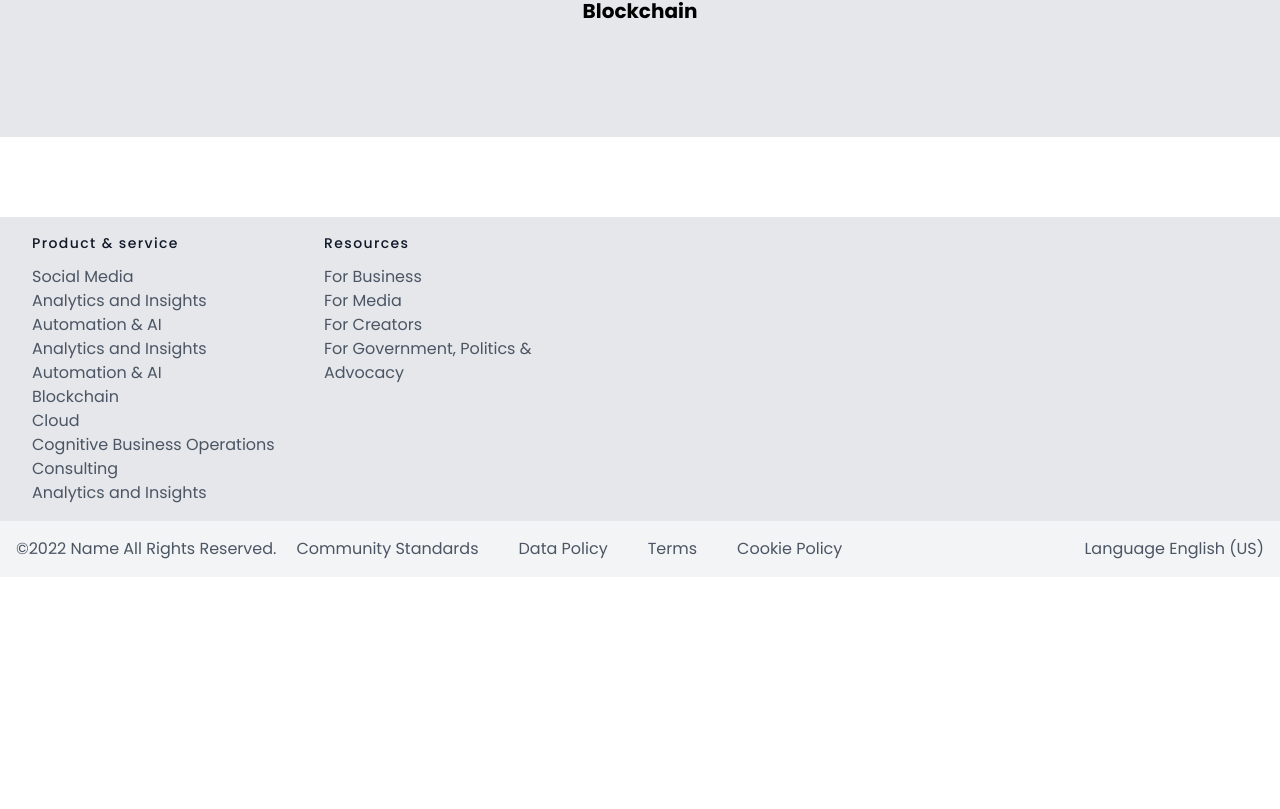
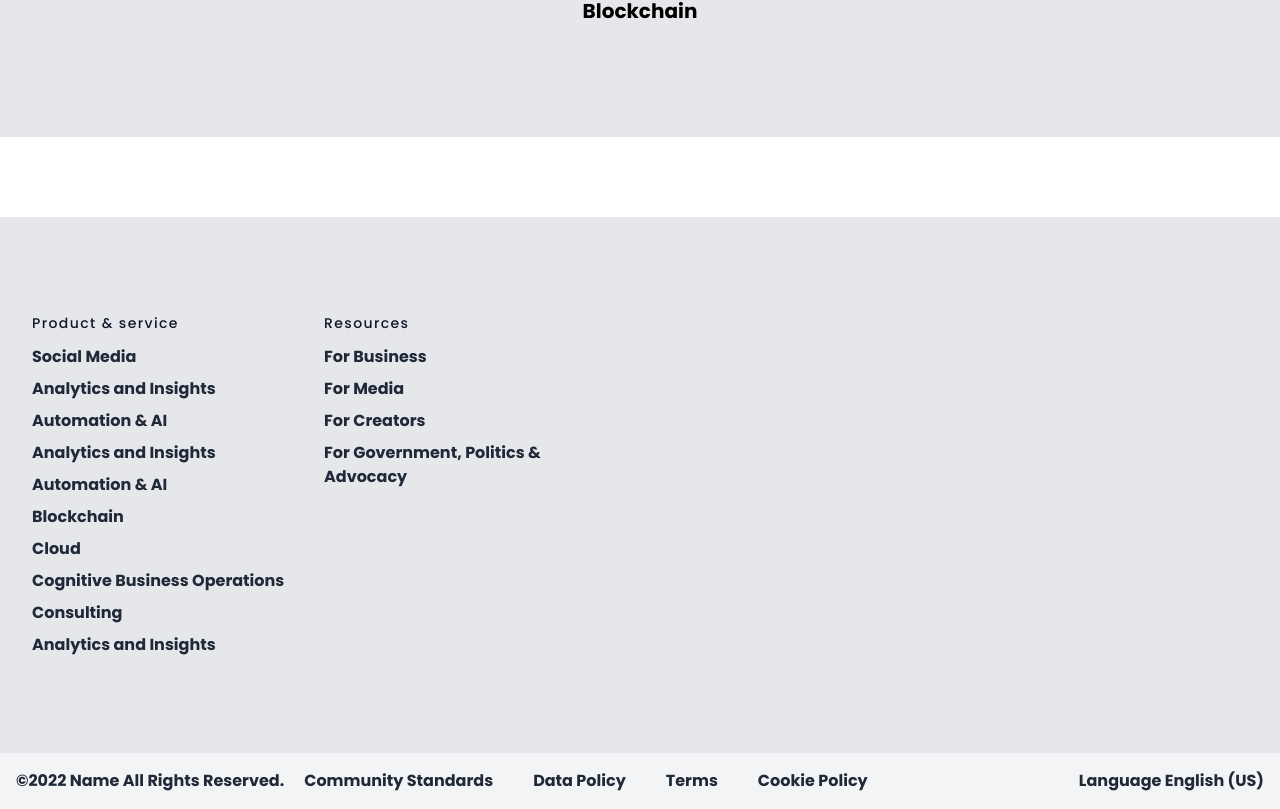
Before and after one commit to kamruz-zzaman/techxes.com, a React (Create React App) app: page / in a window 1280 px wide. Shown: the part 6637-7446 px from the top of the page. Before the commit the page ends 7214 px from the top, so only its background shows below. Built offline with nearby package versions, Linux system fonts and the light colour scheme.

Commit message:
footer design bugs fixed

```diff
--- a/src/Components/Footer/Footer.js
+++ b/src/Components/Footer/Footer.js
@@ -3,74 +3,74 @@ import React from 'react';
 const Footer = () => {
     return (
         <>
-            <footer class="text-gray-600 body-font bg-gray-200">
-                <div class="container px-5 py-24 mx-auto flex md:items-center lg:items-start md:flex-row md:flex-nowrap flex-wrap flex-col">
-                    <div class="flex-grow flex flex-wrap md:pr-20 -mb-10 md:text-left text-center order-first">
-                        <div class="lg:w-1/4 md:w-1/2 w-full px-4">
-                            <h2 class="title-font font-medium text-gray-900 tracking-widest text-sm mb-3">Product & service</h2>
-                            <nav class="list-none mb-10">
-                                <li>
-                                    <a class="text-gray-600 hover:text-gray-800">Social Media</a>
+            <footer className="text-gray-600 body-font bg-gray-200">
+                <div className="container px-5 py-24 mx-auto flex md:items-center lg:items-start md:flex-row md:flex-nowrap flex-wrap flex-col">
+                    <div className="flex-grow flex flex-wrap md:pr-20 py-20 -mb-10 md:text-left text-center order-first">
+                        <div className="lg:w-1/4 md:w-1/2 w-full px-4">
+                            <h2 className="title-font font-medium text-gray-900 tracking-widest text-sm mb-3">Product & service</h2>
+                            <nav className="list-none mb-10 font-bold">
+                                <li className='mb-2'>
+                                    <a className="text-gray-800 hover:text-gray-600">Social Media</a>
                                 </li>
-                                <li>
-                                    <a class="text-gray-600 hover:text-gray-800">Analytics and Insights</a>
+                                <li className='mb-2'>
+                                    <a className="text-gray-800 hover:text-gray-600">Analytics and Insights</a>
                                 </li>
-                                <li>
-                                    <a class="text-gray-600 hover:text-gray-800">Automation & AI</a>
+                                <li className='mb-2'>
+                                    <a className="text-gray-800 hover:text-gray-600">Automation & AI</a>
                                 </li>
-                                <li>
-                                    <a class="text-gray-600 hover:text-gray-800">Analytics and Insights</a>
+                                <li className='mb-2'>
+                                    <a className="text-gray-800 hover:text-gray-600">Analytics and Insights</a>
                                 </li>
-                                <li>
-                                    <a class="text-gray-600 hover:text-gray-800">Automation & AI</a>
+                                <li className='mb-2'>
+                                    <a className="text-gray-800 hover:text-gray-600">Automation & AI</a>
                                 </li>
-                                <li>
-                                    <a class="text-gray-600 hover:text-gray-800">Blockchain</a>
+                                <li className='mb-2'>
+                                    <a className="text-gray-800 hover:text-gray-600">Blockchain</a>
                                 </li>
-                                <li>
-                                    <a class="text-gray-600 hover:text-gray-800">Cloud</a>
+                                <li className='mb-2'>
+                                    <a className="text-gray-800 hover:text-gray-600">Cloud</a>
                                 </li>
-                                <li>
-                                    <a class="text-gray-600 hover:text-gray-800">Cognitive Business Operations</a>
+                                <li className='mb-2'>
+                                    <a className="text-gray-800 hover:text-gray-600">Cognitive Business Operations</a>
                                 </li>
-                                <li>
-                                    <a class="text-gray-600 hover:text-gray-800">Consulting</a>
+                                <li className='mb-2'>
+                                    <a className="text-gray-800 hover:text-gray-600">Consulting</a>
                                 </li>
-                                <li>
-                                    <a class="text-gray-600 hover:text-gray-800">Analytics and Insights</a>
+                                <li className='mb-2'>
+                                    <a className="text-gray-800 hover:text-gray-600">Analytics and Insights</a>
                                 </li>
                             </nav>
                         </div>
-                        <div class="lg:w-1/4 md:w-1/2 w-full px-4">
-                            <h2 class="title-font font-medium text-gray-900 tracking-widest text-sm mb-3">Resources</h2>
-                            <nav class="list-none mb-10">
-                                <li>
-                                    <a class="text-gray-600 hover:text-gray-800">For Business</a>
+                        <div className="lg:w-1/4 md:w-1/2 w-full px-4">
+                            <h2 className="title-font font-medium text-gray-900 tracking-widest text-sm mb-3">Resources</h2>
+                            <nav className="list-none mb-10 font-bold">
+                                <li className='mb-2'>
+                                    <a className="text-gray-800 hover:text-gray-600">For Business</a>
                                 </li>
-                                <li>
-                                    <a class="text-gray-600 hover:text-gray-800">For Media</a>
+                                <li className='mb-2'>
+                                    <a className="text-gray-800 hover:text-gray-600">For Media</a>
                                 </li>
-                                <li>
-                                    <a class="text-gray-600 hover:text-gray-800">For Creators</a>
+                                <li className='mb-2'>
+                                    <a className="text-gray-800 hover:text-gray-600">For Creators</a>
                                 </li>
-                                <li>
-                                    <a class="text-gray-600 hover:text-gray-800"> For Government, Politics & Advocacy</a>
+                                <li className='mb-2'>
+                                    <a className="text-gray-800 hover:text-gray-600"> For Government, Politics & Advocacy</a>
                                 </li>
                             </nav>
                         </div>
                     </div>
                 </div>
-                <div class="bg-gray-100">
-                    <div class="container mx-auto py-4 px-5 flex flex-wrap justify-between flex-col sm:flex-row">
-                        <div className='flex flex-wrap flex-col sm:flex-row text-center'>
-                            <p>©2022 Name All Rights Reserved.
+                <div className="bg-gray-100">
+                    <div className="container mx-auto py-4 px-5 flex flex-wrap justify-between flex-col sm:flex-row">
+                        <div className='flex flex-wrap flex-col sm:flex-row text-center font-bold'>
+                            <p className='text-gray-800'>©2022 Name All Rights Reserved.
                             </p>
-                            <p className='mx-5'>Community Standards</p>
-                            <p className='mx-5'>Data Policy</p>
-                            <p className='mx-5'>Terms</p>
-                            <p className='mx-5'>Cookie Policy</p>
+                            <p className='mx-5 text-gray-800'>Community Standards</p>
+                            <p className='mx-5 text-gray-800'>Data Policy</p>
+                            <p className='mx-5 text-gray-800'>Terms</p>
+                            <p className='mx-5 text-gray-800'>Cookie Policy</p>
                         </div>
-                        <p>Language English (US)</p>
+                        <p className='text-gray-800 font-bold' >Language English (US)</p>
                     </div>
                 </div>
             </footer>
--- a/src/Components/News/News.js
+++ b/src/Components/News/News.js
@@ -44,8 +44,8 @@ const News = () => {
                             Set your businesses <br /> growth on Techxes.
                         </h1>
                         <div>
-                            <div class="flex w-96 mr-2">
-                                <input placeholder='Your Email address' type="text" id="footer-field" name="footer-field" class="w-full bg-gray-100 bg-opacity-50 rounded-l placeholder:text-black placeholder:font-medium border-0 focus:ring-2 text-base outline-none text-gray-700 py-1 px-3 leading-8 transition-colors duration-200 ease-in-out" />
+                            <div className="flex w-96 mr-2">
+                                <input placeholder='Your Email address' type="text" id="footer-field" name="footer-field" className="w-full bg-gray-100 bg-opacity-50 rounded-l placeholder:text-black placeholder:font-medium border-0 focus:ring-2 text-base outline-none text-gray-700 py-1 px-3 leading-8 transition-colors duration-200 ease-in-out" />
                                 <button className='bg-indigo-500 rounded-r-md px-4  text-white'>SUBSCRIBE</button>
                             </div>
                         </div>
```
